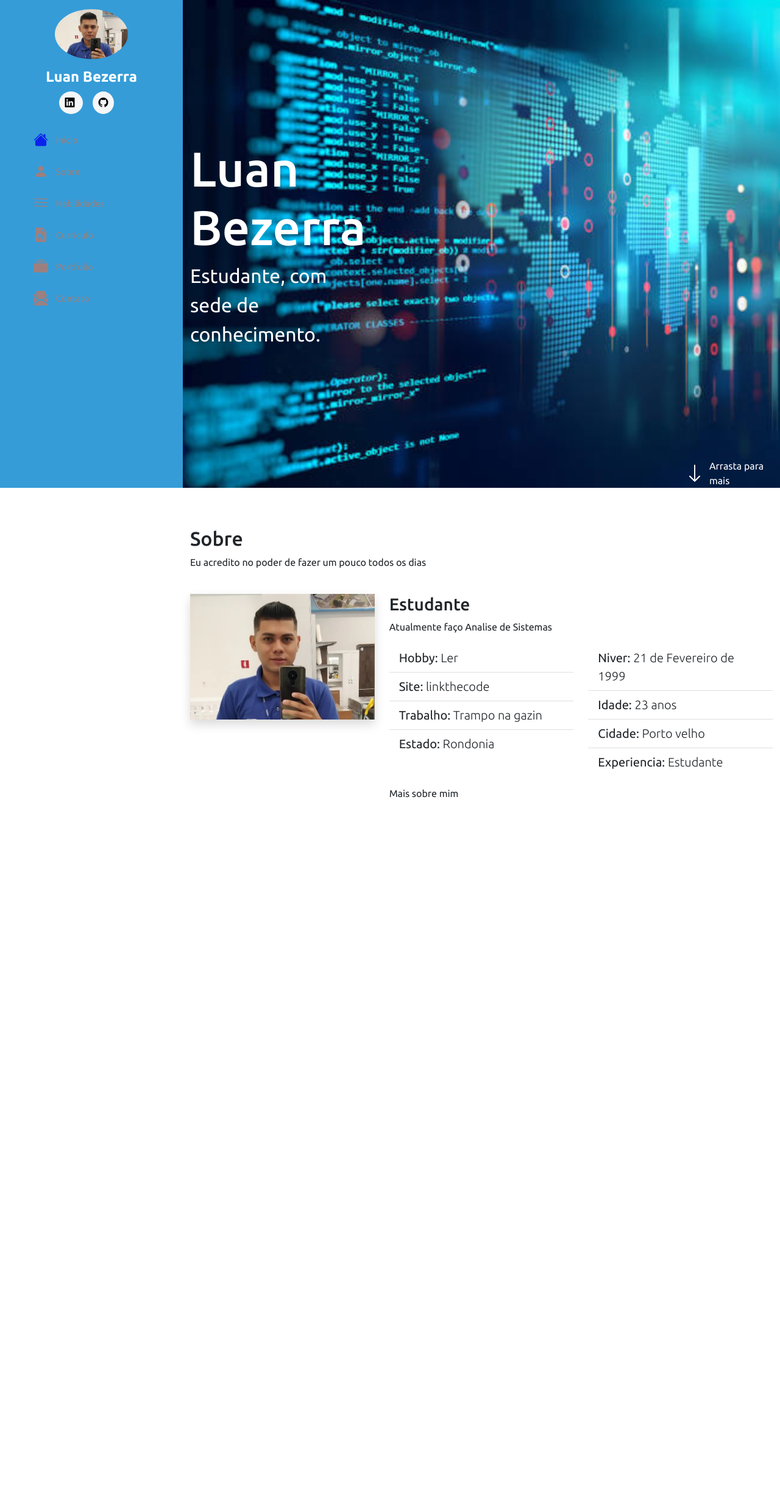
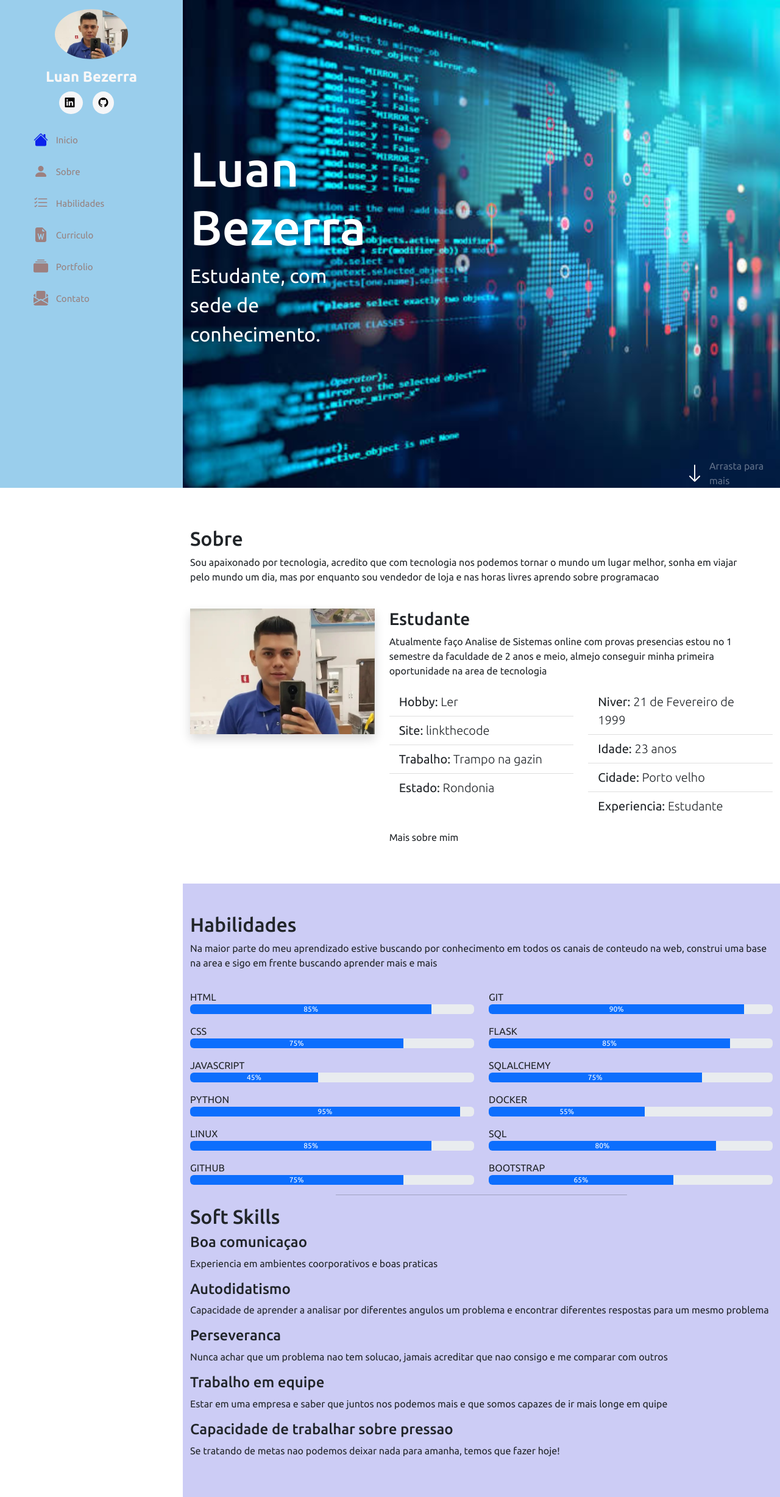
Before and after one commit to Lubeen/Portfolio, a Flask app: template Meu_Portfolio/Portfolio/templates/index.html in a window 1280 px wide. Shown: the whole page at 61% size. Before the commit the page ends 1308 px from the top, so only its background shows below. Run offline with Flask 2, Linux system fonts and the light colour scheme; the template is opened without the code that fills it, so the values that code supplies are empty; some libraries are stand-ins or nearby versions.

Commit message:
parte uix design e a fazer js rm menu se clicar

```diff
--- a/Meu_Portfolio/Portfolio/static/script.js
+++ b/Meu_Portfolio/Portfolio/static/script.js
@@ -11,3 +11,16 @@ menuMobile.addEventListener('click', () => {
      ;
     body.classList.toggle('menu-nav-active')
 })
+
+/*Fecha o menu quando clicar em algum item e muda o icone para list*/
+
+const navItem = document.querySelectorAll('.nav-item')
+
+navItem.forEach(item => {
+    item.addEventListener("click", () => {
+        if (body.classList.contains("menu-nav-active")){
+            body.classList.remove("menu-nav-active")
+            menuMobile.classList.replace("bi-x", "bi-list");
+        }
+    })
+})
--- a/Meu_Portfolio/Portfolio/static/style.css
+++ b/Meu_Portfolio/Portfolio/static/style.css
@@ -11,7 +11,7 @@ html, body{
     top: 0;
     left: 0;
     bottom: 0;
-    background: rgba(3, 132, 207, 0.8);
+    background: rgba(3, 132, 207, 0.4);
     overflow-y: [auto];
     width: 300px;
     transition: all ease-in-out 0.5s;
@@ -31,7 +31,7 @@ html, body{
     padding: 0;
     font-size: 24px;
     font-weight: 600;
-    color: #fff;
+    color: rgb(250, 248, 248);
     text-align: center;
 }
 
@@ -116,7 +116,7 @@ section#inicio div#arraste{
 }
 section#inicio div#arraste a{
     text-decoration: none;
-    color: rgb(255, 255, 255);
+    color: rgba(242, 242, 248, 0.4);
 }
 
 i.menu-mobile {
@@ -177,3 +177,7 @@ i.menu-mobile {
 *::-webkit-scrollbar-thumb{
     background-color: rgb(235, 60, 60);
 }
+
+.section-bg{
+    background-color: rgba(0,0,205, 0.2);
+}
--- a/Meu_Portfolio/Portfolio/templates/index.html
+++ b/Meu_Portfolio/Portfolio/templates/index.html
@@ -36,7 +36,7 @@
           <a class="nav-link" href="#sobre"><i class="bi bi-person-fill"></i>Sobre</a>
         </li>
         <li class="habilidades-nav-item">
-          <a class="nav-link" href="#"><i class="bi bi-list-check"></i>Habilidades</a>
+          <a class="nav-link" href="#habilidades"><i class="bi bi-list-check"></i>Habilidades</a>
         </li>
         <li class="curriculo-nav-item">
           <a class="nav-link" href="#"><i class="bi bi-file-earmark-word-fill"></i>Curriculo</a>
@@ -76,7 +76,9 @@
       <div class="row w-100">
         <div class="col-md-12">
           <h2 class="pt-3">Sobre</h2>
-          <p>Eu acredito no poder de fazer um pouco todos os dias</p>
+          <p> Sou apaixonado por tecnologia, acredito que com tecnologia nos podemos tornar o mundo um lugar melhor,
+            sonha em viajar pelo mundo um dia, mas por enquanto sou vendedor de loja e nas horas livres aprendo sobre programacao
+          </p>
         </div>
       </div>
 
@@ -86,7 +88,7 @@
         </div>
         <div class="col-md-8">
           <h3>Estudante</h3>
-          <p>Atualmente faço Analise de Sistemas </p>
+          <p>Atualmente faço Analise de Sistemas online com provas presencias estou no 1 semestre da faculdade de 2 anos e meio, almejo conseguir minha primeira oportunidade na area de tecnologia </p>
 
           <div class="row mt-3 mb-3">
             <div class="col-md-6">
@@ -142,6 +144,102 @@
       </div>
     </section>
 
+    <section class="mt-5 section-bg" id="habilidades">
+
+      <div class="container pb-5" >
+        <h2 class="pt-5" >Habilidades</h2>
+        <p>Na maior parte do meu aprendizado estive buscando por conhecimento em todos os canais de conteudo na web, construi uma base na area e sigo em frente buscando aprender mais e mais </p>
+        <div class="row">
+          <div class="col-md-6">
+            <p class="mt-3 mb-0">HTML</p>
+            <div class="progress">
+              <div class="progress-bar" role="progress-bar" style="width: 85%;" aria-valuenow="85" aria-valuemin="0" aria-valuemax="100">85%</div>
+            </div>
+            <p class="mt-3 mb-0">CSS</p>
+            <div class="progress">
+              <div class="progress-bar" role="progress-bar" style="width: 75%;" aria-valuenow="75" aria-valuemin="0" aria-valuemax="100">75%</div>
+            </div>
+            <p class="mt-3 mb-0">JAVASCRIPT</p>
+            <div class="progress">
+              <div class="progress-bar" role="progress-bar" style="width: 45%;" aria-valuenow="45" aria-valuemin="0" aria-valuemax="100">45%</div>
+            </div>
+            <p class="mt-3 mb-0">PYTHON</p>
+            <div class="progress">
+              <div class="progress-bar" role="progress-bar" style="width: 95%;" aria-valuenow="95" aria-valuemin="0" aria-valuemax="100">95%</div>
+            </div>
+            <p class="mt-3 mb-0">LINUX</p>
+            <div class="progress">
+              <div class="progress-bar" role="progress-bar" style="width: 85%;" aria-valuenow="85" aria-valuemin="0" aria-valuemax="100">85%</div>
+            </div>
+            <p class="mt-3 mb-0">GITHUB</p>
+            <div class="progress">
+              <div class="progress-bar" role="progress-bar" style="width: 75%;" aria-valuenow="75" aria-valuemin="0" aria-valuemax="100">75%</div>
+            </div>
+
+
+
+          </div>
+          <div class="col-md-6">
+            <p class="mt-3 mb-0">GIT</p>
+            <div class="progress">
+              <div class="progress-bar" role="progress-bar" style="width: 90%;" aria-valuenow="90" aria-valuemin="0" aria-valuemax="100">90%</div>
+            </div>
+            <p class="mt-3 mb-0">FLASK</p>
+            <div class="progress">
+              <div class="progress-bar" role="progress-bar" style="width: 85%;" aria-valuenow="85" aria-valuemin="0" aria-valuemax="100">85%</div>
+            </div>
+            <p class="mt-3 mb-0">SQLALCHEMY</p>
+            <div class="progress">
+              <div class="progress-bar" role="progress-bar" style="width: 75%;" aria-valuenow="75" aria-valuemin="0" aria-valuemax="100">75%</div>
+            </div>
+            <p class="mt-3 mb-0">DOCKER</p>
+            <div class="progress">
+              <div class="progress-bar" role="progress-bar" style="width: 55%;" aria-valuenow="55" aria-valuemin="0" aria-valuemax="100">55%</div>
+            </div>
+            <p class="mt-3 mb-0">SQL</p>
+            <div class="progress">
+              <div class="progress-bar" role="progress-bar" style="width: 80%;" aria-valuenow="80" aria-valuemin="0" aria-valuemax="100">80%</div>
+            </div>
+            <p class="mt-3 mb-0">BOOTSTRAP</p>
+            <div class="progress">
+              <div class="progress-bar" role="progress-bar" style="width: 65%;" aria-valuenow="65" aria-valuemin="0" aria-valuemax="100">65%</div>
+            </div>
+
+          </div>
+
+        </div>
+        <hr class="w-50 me-auto ms-auto">
+        <H2>Soft Skills</H2>
+        <div class="row">
+          <h4>
+            Boa comunicaçao
+          </h4>
+          <p>Experiencia em ambientes coorporativos e boas praticas</p>
+             <h4>
+              Autodidatismo
+            </h4>
+            <p>Capacidade de aprender a analisar por diferentes angulos um problema e encontrar diferentes respostas para um mesmo problema</p>
+            <h4>
+             Perseveranca
+            </h4>
+            <p>Nunca achar que um problema nao tem solucao, jamais acreditar que nao consigo e me comparar com outros</p>
+           <h4>
+              Trabalho em equipe
+            </h4>
+            <p >Estar em uma empresa e saber que juntos nos podemos mais e que somos capazes de ir mais longe em quipe</p>
+            </div>
+            <h4>Capacidade de trabalhar sobre pressao</h4>
+            <p>Se tratando de metas nao podemos deixar nada para amanha, temos que fazer hoje!</p>
+            </div>
+            </div>
+
+          </div>
+          <div class="col-md-6">
+
+          </div>
+        </div>
+      </div>
+    </section>
   </main>
 
 
```
